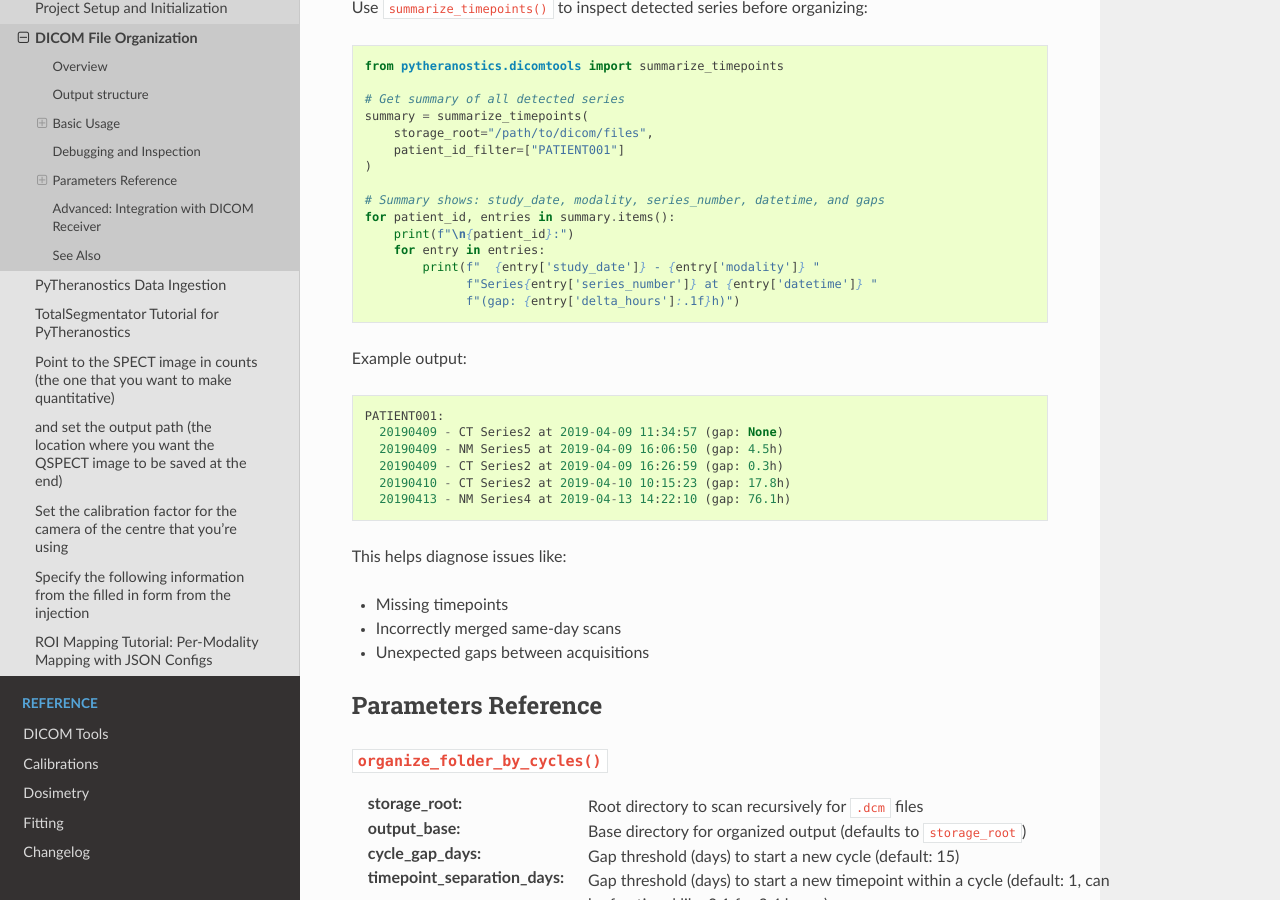
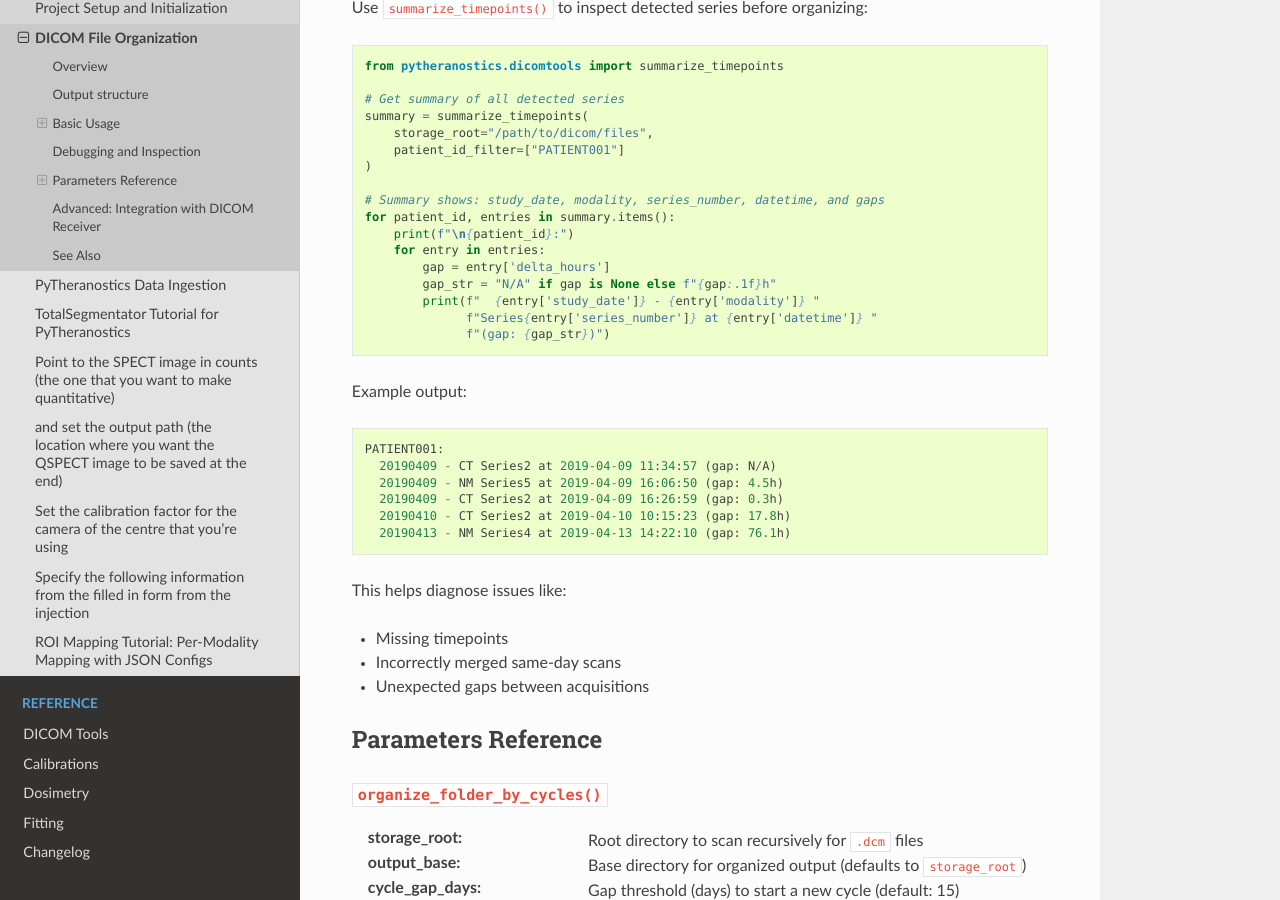
Before and after one commit to qurit/PyTheranostics, a Sphinx documentation site: the page built from docs/source/tutorials/dicom_organization/dicom_organization.rst, in a window 1280 px wide and 900 px high, scrolled down 1933 px. Built offline with Sphinx 7.4.7 and the Read the Docs theme 3.1.0, drawn with Linux system fonts in a browser that asks for light colours.

Commit message:
Update docs/source/tutorials/dicom_organization/dicom_organization.rst
Co-authored-by: Copilot <175728472+Copilot@users.noreply.github.com>

```diff
--- a/docs/source/tutorials/dicom_organization/dicom_organization.rst
+++ b/docs/source/tutorials/dicom_organization/dicom_organization.rst
@@ -105,14 +105,16 @@ Use ``summarize_timepoints()`` to inspect detected series before organizing:
     for patient_id, entries in summary.items():
         print(f"\n{patient_id}:")
         for entry in entries:
+            gap = entry['delta_hours']
+            gap_str = "N/A" if gap is None else f"{gap:.1f}h"
             print(f"  {entry['study_date']} - {entry['modality']} "
                   f"Series{entry['series_number']} at {entry['datetime']} "
-                  f"(gap: {entry['delta_hours']:.1f}h)")
+                  f"(gap: {gap_str})")
 
 Example output::
 
     PATIENT001:
-      20190409 - CT Series2 at 2019-04-09 11:34:57 (gap: None)
+      20190409 - CT Series2 at 2019-04-09 11:34:57 (gap: N/A)
       20190409 - NM Series5 at 2019-04-09 16:06:50 (gap: 4.5h)
       20190409 - CT Series2 at 2019-04-09 16:26:59 (gap: 0.3h)
       20190410 - CT Series2 at 2019-04-10 10:15:23 (gap: 17.8h)
```
